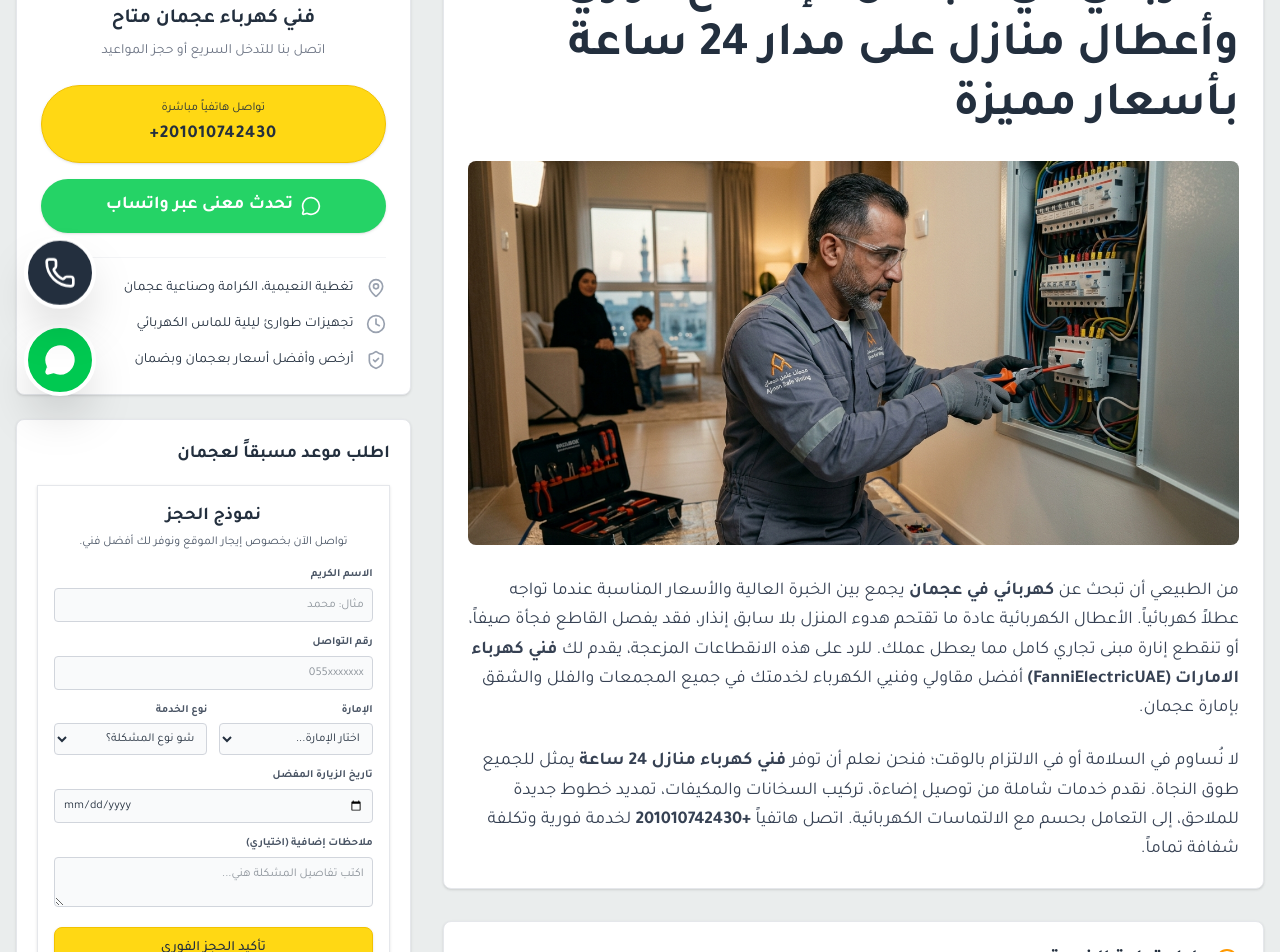
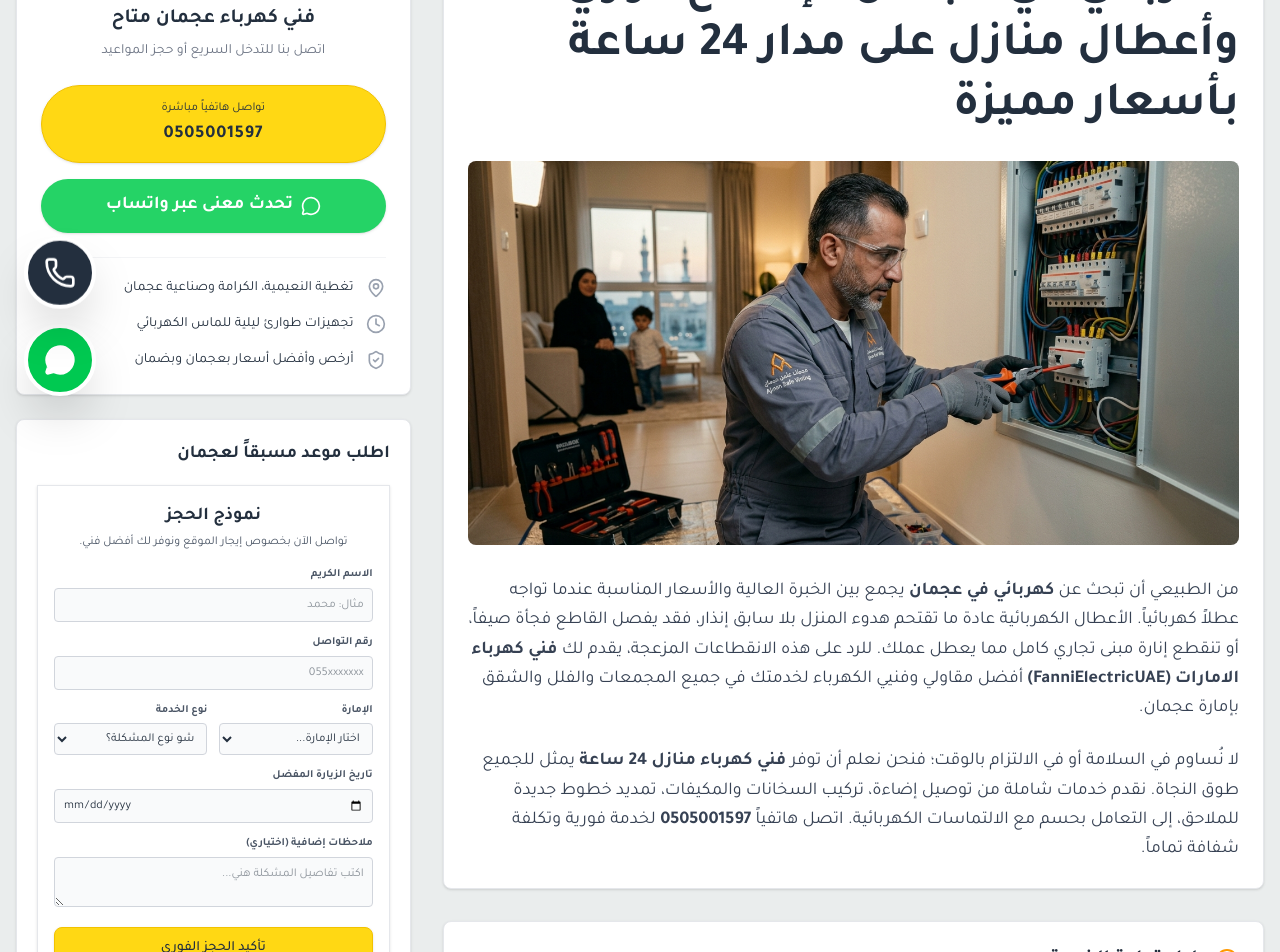
Before and after one commit to AhmedZakaria14/FanniElectricUAE, a Next.js app: page /electrician-in-ajman in a window 1280 px wide. Shown: the part 380-1332 px from the top of the page. Built offline with nearby package versions, Linux system fonts and the light colour scheme.

Commit message:
Update contact number and remove rental messaging

```diff
--- a/app/electrician-in-ajman/page.tsx
+++ b/app/electrician-in-ajman/page.tsx
@@ -10,8 +10,8 @@ import heroImage from '@/src/assets/images/ajman_electrician_1781708736147.jpg';
 import repairImage from '@/src/assets/images/emergency_night_1781706888867.jpg';
 
 export const metadata = {
-  title: 'كهربائي في عجمان - +201010742430 فني كهرباء منازل 24 ساعة رخيص | الموقع متاح للإيجار',
-  description: 'الموقع متاح للإيجار. للتواصل: +201010742430. مطلوب كهربائي في عجمان؟ فني كهرباء الامارات لخدمتك 24 ساعة لحل أعطال المنازل والفلل والمحلات بسرعة وأسعار تنافسية. خدمة فورية اتصل الآن.',
+  title: 'كهربائي في عجمان - 0505001597 فني كهرباء منازل 24 ساعة رخيص',
+  description: ' مطلوب كهربائي في عجمان؟ فني كهرباء الامارات لخدمتك 24 ساعة لحل أعطال المنازل والفلل والمحلات بسرعة وأسعار تنافسية. خدمة فورية اتصل الآن.',
   keywords: 'كهربائي في عجمان, كهربائي عجمان, كهربائي منازل في عجمان, تصليح كهرباء عجمان, اعطال كهرباء عجمان',
 };
 
@@ -57,7 +57,7 @@ export default function ElectricianInAjman() {
                   من الطبيعي أن تبحث عن <strong>كهربائي في عجمان</strong> يجمع بين الخبرة العالية والأسعار المناسبة عندما تواجه عطلاً كهربائياً. الأعطال الكهربائية عادة ما تقتحم هدوء المنزل بلا سابق إنذار، فقد يفصل القاطع فجأة صيفاً، أو تنقطع إنارة مبنى تجاري كامل مما يعطل عملك. للرد على هذه الانقطاعات المزعجة، يقدم لك <strong>فني كهرباء الامارات (FanniElectricUAE)</strong> أفضل مقاولي وفنيي الكهرباء لخدمتك في جميع المجمعات والفلل والشقق بإمارة عجمان.
                 </p>
                 <p>
-                  لا نُساوم في السلامة أو في الالتزام بالوقت؛ فنحن نعلم أن توفر <strong>فني كهرباء منازل 24 ساعة</strong> يمثل للجميع طوق النجاة. نقدم خدمات شاملة من توصيل إضاءة، تركيب السخانات والمكيفات، تمديد خطوط جديدة للملاحق، إلى التعامل بحسم مع الالتماسات الكهربائية. اتصل هاتفياً <strong>+201010742430</strong> لخدمة فورية وتكلفة شفافة تماماً.
+                  لا نُساوم في السلامة أو في الالتزام بالوقت؛ فنحن نعلم أن توفر <strong>فني كهرباء منازل 24 ساعة</strong> يمثل للجميع طوق النجاة. نقدم خدمات شاملة من توصيل إضاءة، تركيب السخانات والمكيفات، تمديد خطوط جديدة للملاحق، إلى التعامل بحسم مع الالتماسات الكهربائية. اتصل هاتفياً <strong>0505001597</strong> لخدمة فورية وتكلفة شفافة تماماً.
                 </p>
               </div>
             </div>
@@ -247,12 +247,12 @@ export default function ElectricianInAjman() {
                 <p className="text-sm text-gray-500 mt-2">اتصل بنا للتدخل السريع أو حجز المواعيد</p>
               </div>
 
-              <a href="tel:+201010742430" className="w-full bg-[#FFD814] hover:bg-[#F7CA00] text-amazon-blue font-bold py-3.5 rounded-full shadow-sm transition-all duration-200 flex flex-col items-center justify-center gap-1 mb-4 border border-[#F2C200]">
+              <a href="tel:0505001597" className="w-full bg-[#FFD814] hover:bg-[#F7CA00] text-amazon-blue font-bold py-3.5 rounded-full shadow-sm transition-all duration-200 flex flex-col items-center justify-center gap-1 mb-4 border border-[#F2C200]">
                 <span className="text-xs font-normal">تواصل هاتفياً مباشرة</span>
-                <span className="text-lg tracking-wider" dir="ltr">+201010742430</span>
+                <span className="text-lg tracking-wider" dir="ltr">0505001597</span>
               </a>
 
-              <a href="https://wa.me/201010742430" target="_blank" rel="noopener noreferrer" className="w-full bg-[#25D366] hover:bg-[#20bd5a] text-white font-bold py-3 rounded-full shadow-sm transition-all duration-200 flex items-center justify-center gap-2 mb-6">
+              <a href="https://wa.me/971505001597" target="_blank" rel="noopener noreferrer" className="w-full bg-[#25D366] hover:bg-[#20bd5a] text-white font-bold py-3 rounded-full shadow-sm transition-all duration-200 flex items-center justify-center gap-2 mb-6">
                 <MessageCircle className="w-5 h-5" /> تحدث معنى عبر واتساب
               </a>
 
```
